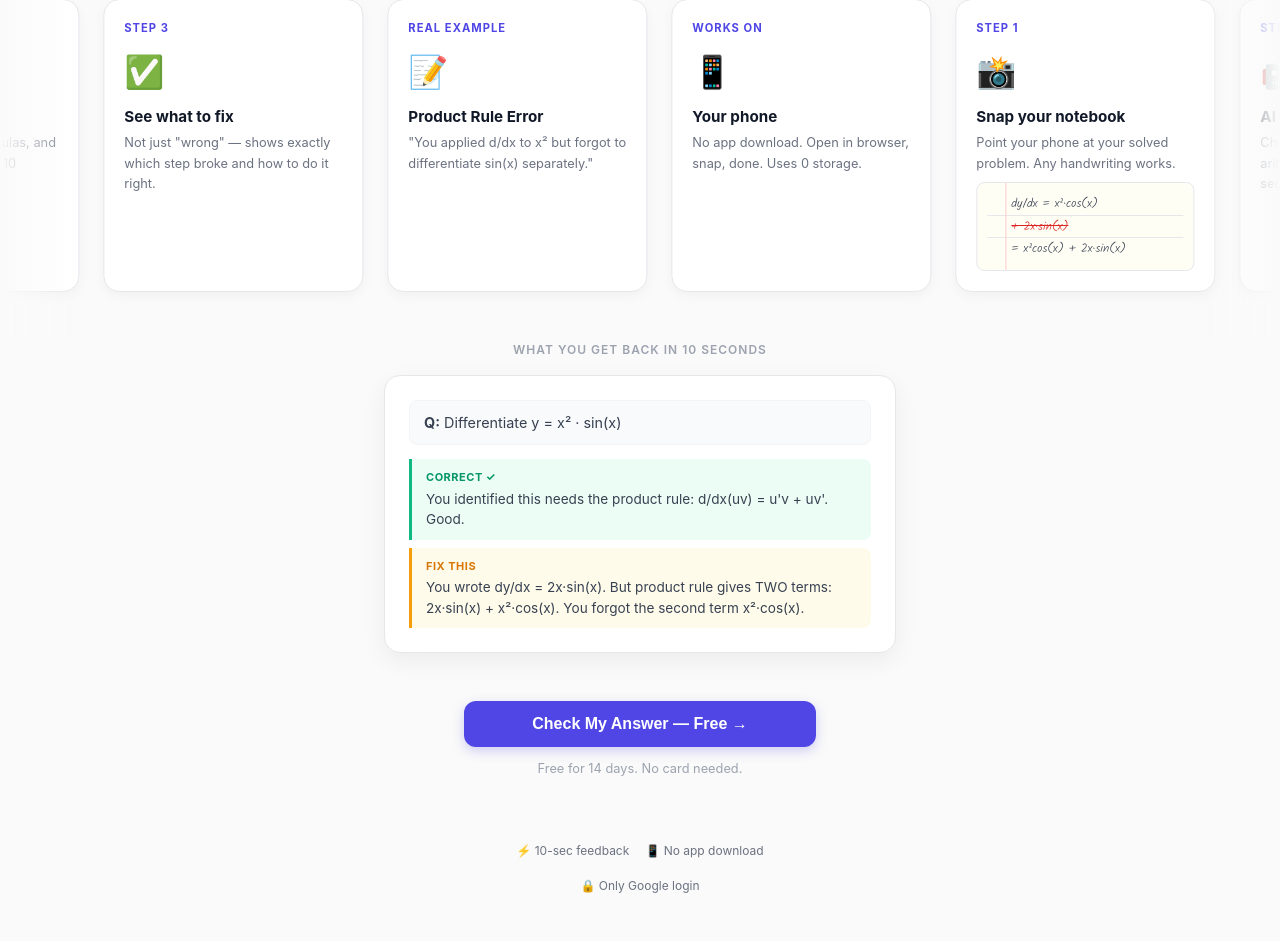
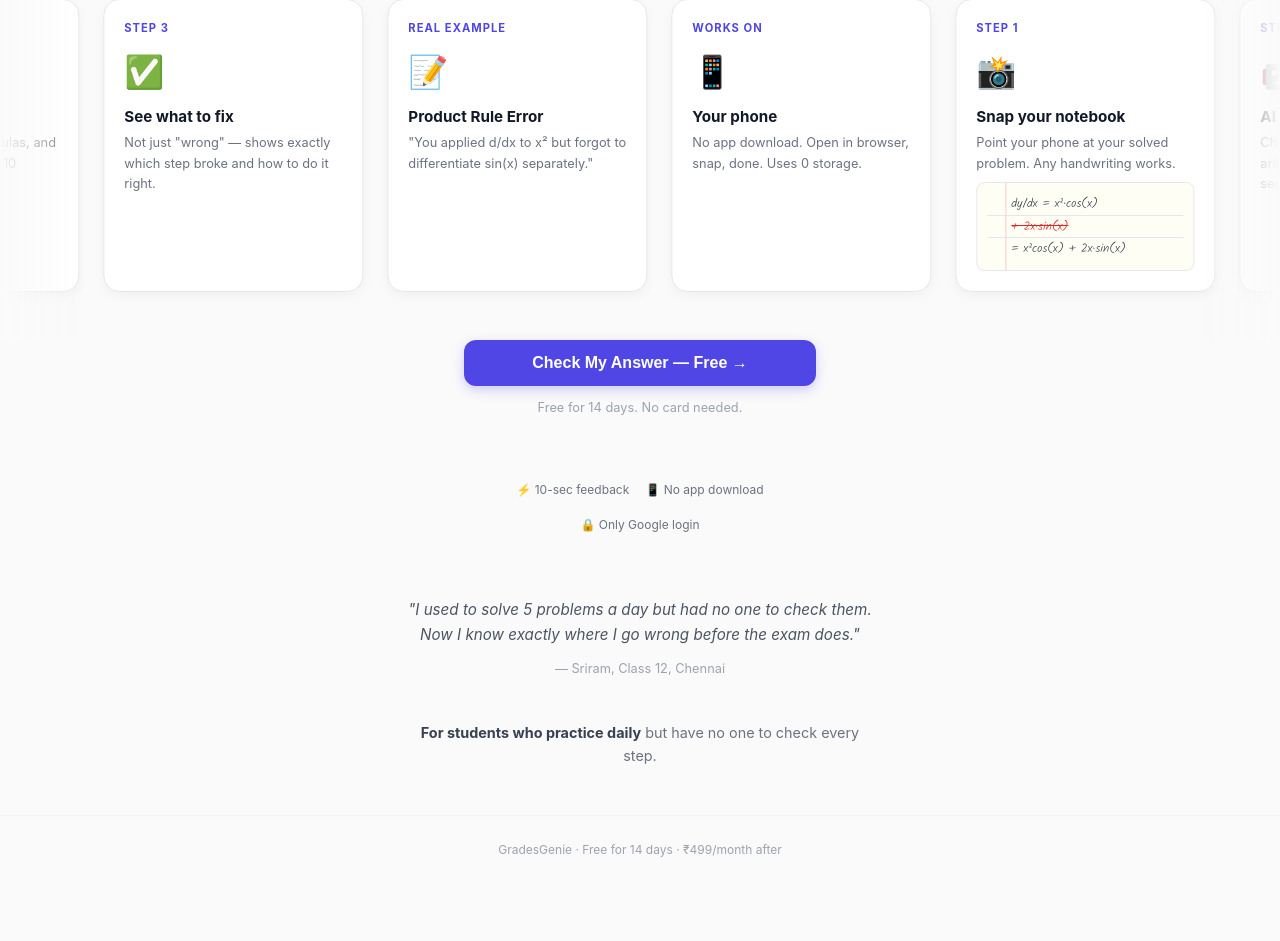
Before and after one commit to sripada-sys/collegeadvisor, a Flask app: page / in a window 1280 px wide. Shown: the part 435-1376 px from the top of the page. After the commit the page ends 1292 px from the top, so only its background shows below. Run offline with Flask 3, Linux system fonts and the light colour scheme; some libraries are stand-ins or nearby versions.

Commit message:
Remove redundant demo section (rolling strip already shows it)

```diff
--- a/templates/landing.html
+++ b/templates/landing.html
@@ -411,22 +411,6 @@
     </div>
 </section>
 
-<!-- Live Demo -->
-<section class="demo-section">
-    <div class="demo-label">What you get back in 10 seconds</div>
-    <div class="demo-box">
-        <div class="demo-q"><strong>Q:</strong> Differentiate y = x² · sin(x)</div>
-        <div class="fb fb-good">
-            <b>Correct ✓</b>
-            <p>You identified this needs the product rule: d/dx(uv) = u'v + uv'. Good.</p>
-        </div>
-        <div class="fb fb-fix">
-            <b>Fix this</b>
-            <p>You wrote dy/dx = 2x·sin(x). But product rule gives TWO terms: 2x·sin(x) + x²·cos(x). You forgot the second term x²·cos(x).</p>
-        </div>
-    </div>
-</section>
-
 <!-- CTA -->
 <section class="cta-section">
     <button class="cta-btn" onclick="google.accounts.id.prompt()">Check My Answer — Free →</button>
```
